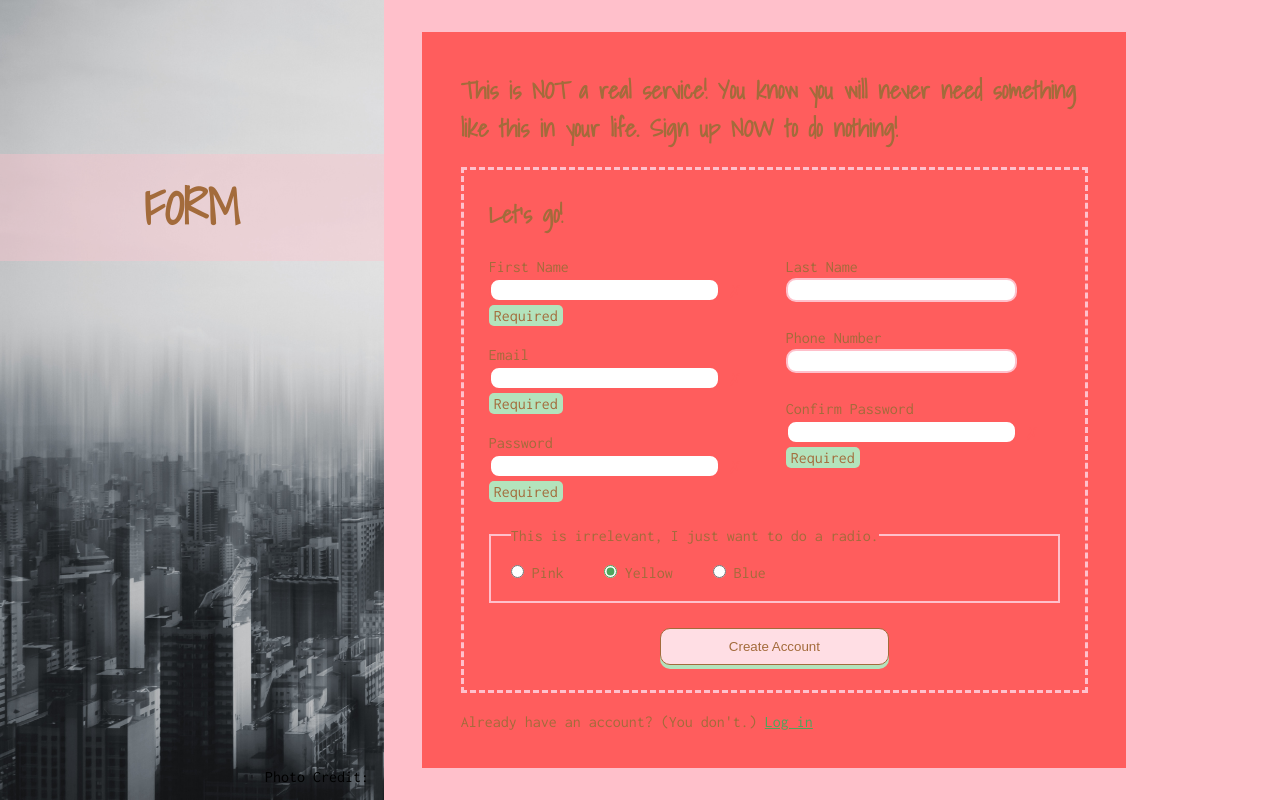
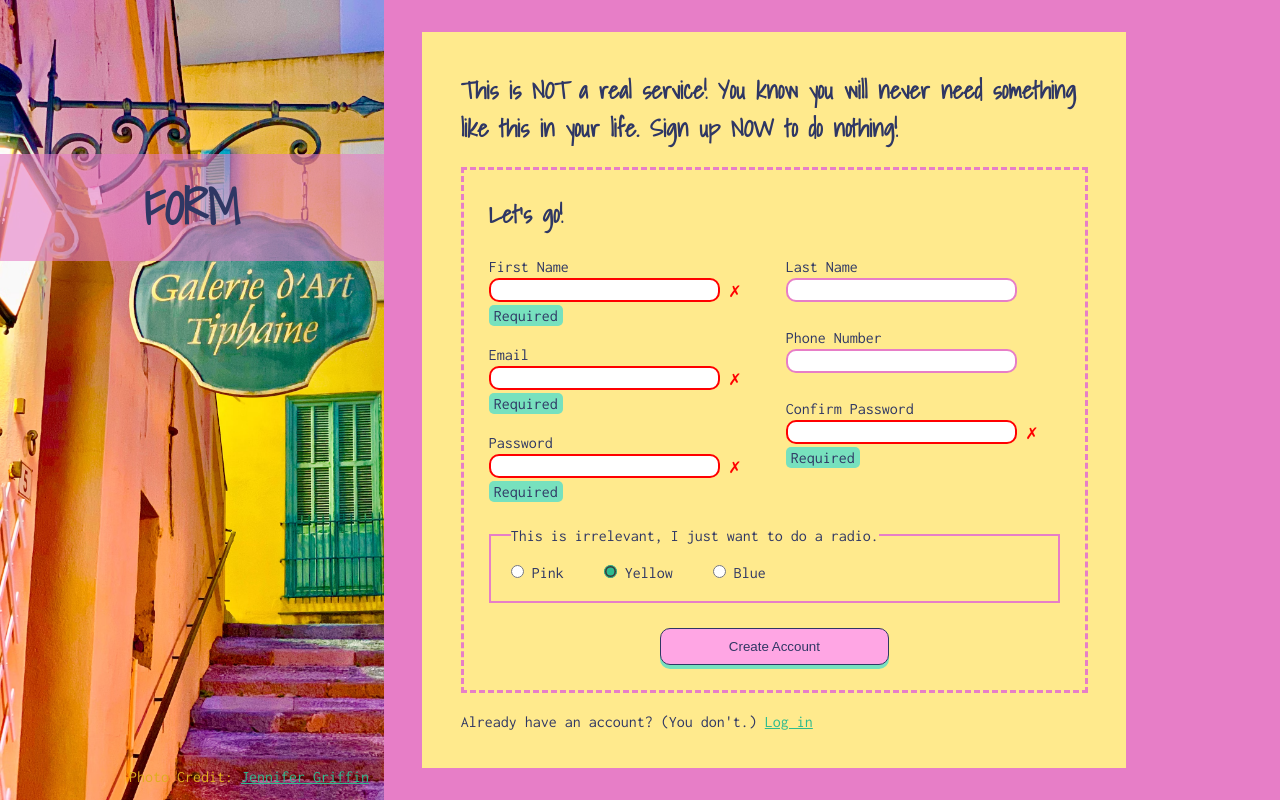
Before and after one commit to gli-i/odin-form, a plain HTML site: page index.html in a window 1280 px wide. Both pictures are taken after a click on the radio button "Yellow". Drawn offline with Linux system fonts and the light colour scheme.

Commit message:
Add yellow theme

```diff
--- a/js-form.js
+++ b/js-form.js
@@ -164,10 +164,11 @@ function setPhotoCredit(colour){
             photographer = "Foad Roshan";
             break;
         case "yellow":
-            link = "yellow link";
+            link = "https://unsplash.com/@dotjpg";
+            photographer = "Jennifer Griffin";
             break;
         case "blue":
-            link = url("https://unsplash.com/@dunkeltaenzer");
+            link = "https://unsplash.com/@dunkeltaenzer";
             photographer = "Damiano Ferrante";
             break;
         default:
--- a/vars.css
+++ b/vars.css
@@ -30,18 +30,18 @@
 }
 
 :root.yellow {
-    --bg: rgb(255, 93, 93);
-    --main: rgb(255, 192, 203);
-    --main-light: rgb(255, 222, 228);
-    --translucent: rgba(255, 192, 203, 0.4);
-    --accent: rgb(78, 165, 92);
-    --acc-light: rgb(179, 227, 188);
-    --text: rgb(163, 107, 59);
-    --credit: rgb(1,1,1);
-    --red: rgb(255, 93, 93);
+    --bg: rgb(255, 234, 141);
+    --main: rgb(231, 126, 199);
+    --main-light: rgb(255, 166, 228);
+    --translucent: rgba(231, 126, 199, 0.6);
+    --accent: rgb(46, 187, 143);
+    --acc-light: rgb(119, 225, 190);
+    --text: rgb(47, 55, 100);
+    --credit: rgb(225, 173, 31);
+    --red: rgb(255, 0, 0);
 }
 :root.yellow .left {
-    background-image: "";
+    background-image: url("img/photo-1594050739480-242377ad0f67.avif");
 }
 
 :root.blue {
```
Also changed, not shown: img/photo-1594050739480-242377ad0f67.avif (added).
